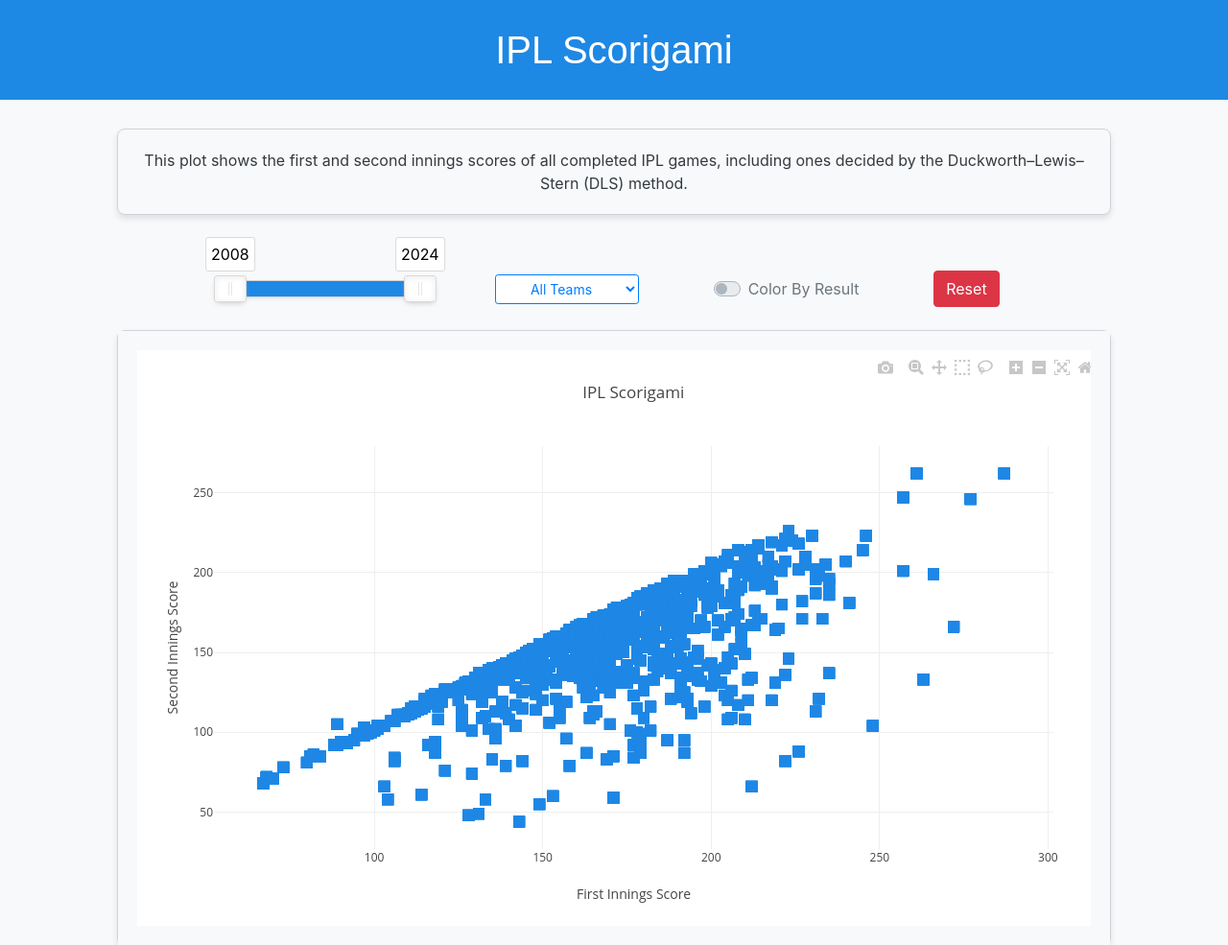
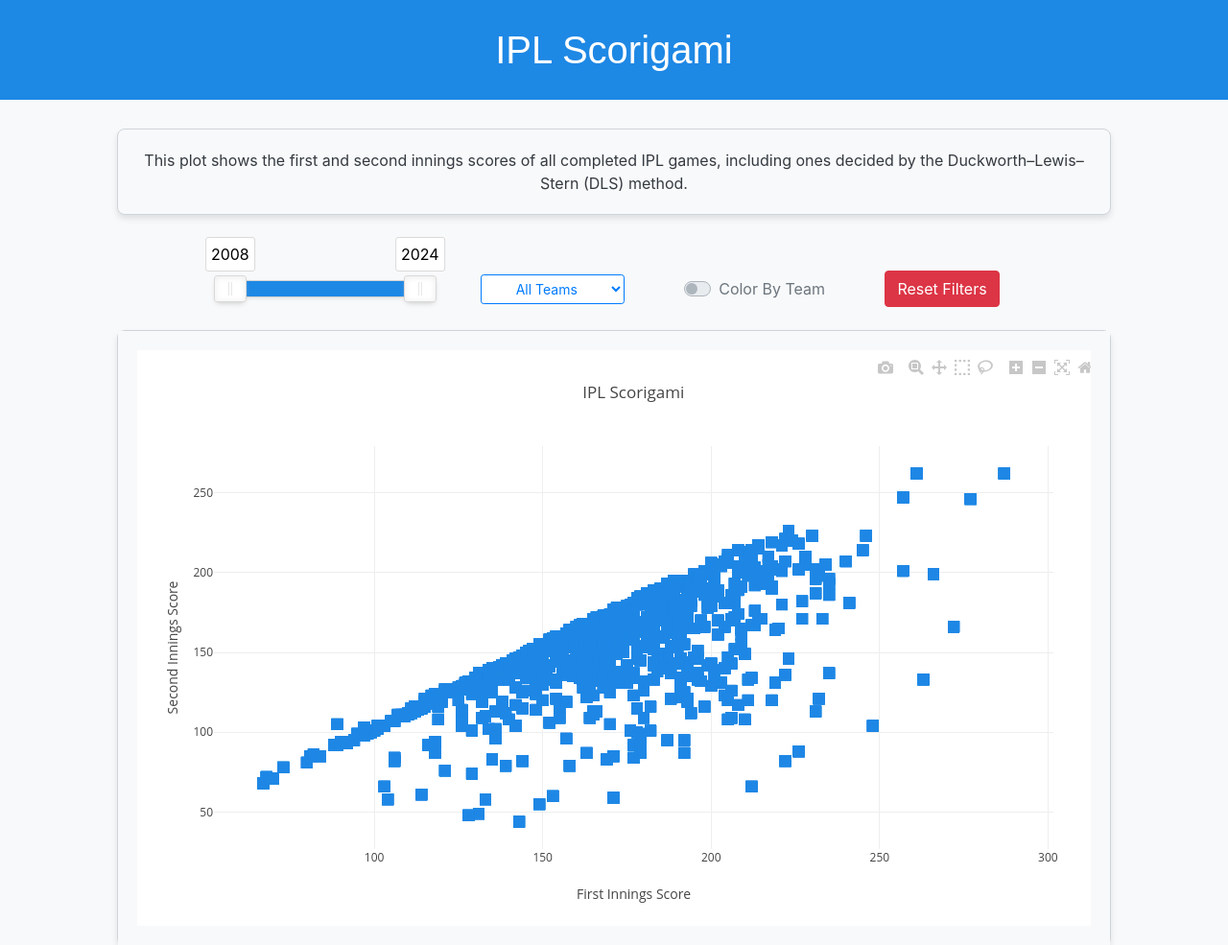
Before and after one commit to arulgundam/ipl_scorigami, a Flask app: page / in a window 1280 px wide. Shown: the top 985 px of the page at 96% size. Run offline with Flask 3, Linux system fonts and the light colour scheme; data comes from the database, SQL or seed files in the repository; some libraries are stand-ins or nearby versions; some web fonts are replaced.

Commit message:
Changed Color by Result to Color by Team.

```diff
--- a/static/js/script.js
+++ b/static/js/script.js
@@ -25,9 +25,9 @@
             if (!selectedTeam) {
                 return 'rgb(30, 136, 229)'; // Default color when no team is selected
             } else if (filterMode) {
+                return team ? teamColors[team] || 'rgb(30, 136, 229)' : 'rgb(30, 136, 229)';
+            } else {
                 return team === selectedTeam ? 'green' : 'red';
-            } else {
-                return team ? teamColors[team] || 'rgb(30, 136, 229)' : 'rgb(30, 136, 229)';
             }
         };
 
--- a/templates/index.html
+++ b/templates/index.html
@@ -43,10 +43,10 @@
                 <!-- Color Mode Switch Container (initially hidden) -->
                 <div class="custom-control custom-switch">
                     <input type="checkbox" class="custom-control-input" id="flexSwitchCheckChecked" disabled>
-                    <label class="custom-control-label" for="flexSwitchCheckChecked">Color By Result</label>
+                    <label class="custom-control-label" for="flexSwitchCheckChecked">Color By Team</label>
                 </div>
                 <!-- Reset Button -->
-                <button type="button" class="btn btn-danger" id="resetFilters">Reset</button>
+                <button type="button" class="btn btn-danger" id="resetFilters">Reset Filters</button>
             </div>
         </div>
         <!---- Main Plot -->
```
